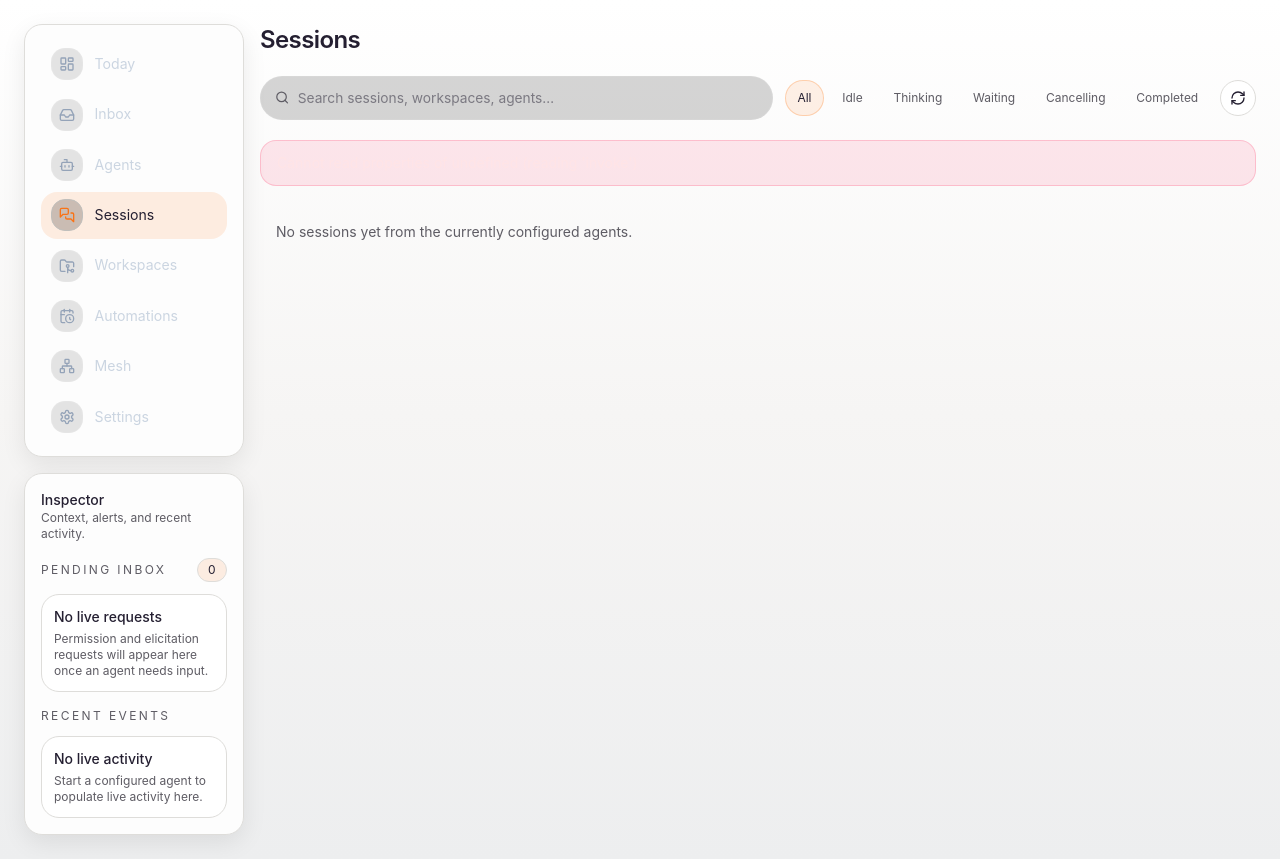
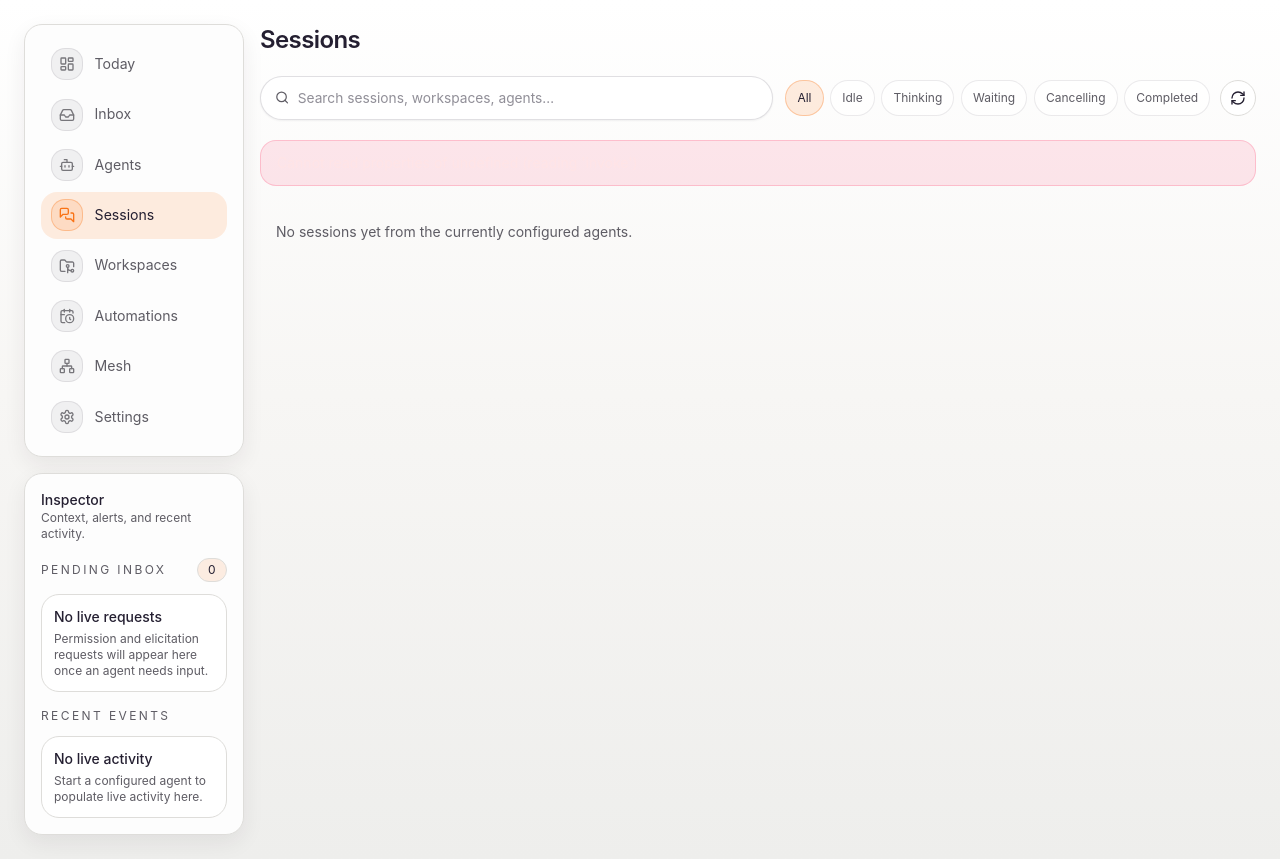
Before and after one commit to querymt/querymt-desktop, a SvelteKit app: page /sessions in a window 1280 px wide. Built offline with nearby package versions, Linux system fonts and the light colour scheme.

Commit message:
refactor: themes fixes

```diff
--- a/src/app.css
+++ b/src/app.css
@@ -7,7 +7,7 @@
   --bg-panel: #fdfdfd;
   --bg-panel-strong: #ffffff;
   --bg-card: #ffffff;
-  --bg-card-hover: #f1f4f9;
+  --bg-card-hover: #f1efed;
   --border: #deddda;
   --border-strong: #c0bfbc;
   --text: #241f31;
@@ -19,20 +19,30 @@
   --accent-dim: rgba(249, 115, 22, 0.12);
   --hazard: rgba(249, 115, 22, 0.14);
   --rail: rgba(249, 115, 22, 0.22);
+  --subtle-border: rgba(36, 31, 49, 0.09);
+  --subtle-border-strong: rgba(36, 31, 49, 0.14);
+  --subtle-surface: rgba(255, 255, 255, 0.72);
+  --subtle-surface-hover: rgba(246, 245, 244, 0.92);
+  --recessed-surface: rgba(246, 245, 244, 0.66);
+  --row-surface: rgba(255, 255, 255, 0.74);
+  --row-surface-hover: rgba(249, 115, 22, 0.08);
+  --icon-surface: rgba(94, 92, 100, 0.08);
+  --selected-surface: rgba(249, 115, 22, 0.13);
+  --selected-border: rgba(249, 115, 22, 0.32);
   --amber: #fb923c;
   --yellow: #f6d32d;
   --success: #2ec27e;
   --warn: #f6d32d;
   --danger: #e01b24;
-  --body-bg: linear-gradient(180deg, #ffffff 0%, #f6f5f4 48%, #edeeef 100%);
+  --body-bg: linear-gradient(180deg, #ffffff 0%, #f7f6f4 46%, #eeeeec 100%);
   --nav-bg: rgba(255, 255, 255, 0.86);
   --nav-border: rgba(0, 0, 0, 0.08);
   --overlay-backdrop: rgba(0, 0, 0, 0.45);
-  --nav-shadow: 0 1px 2px rgba(0, 0, 0, 0.06), 0 16px 38px rgba(0, 0, 0, 0.06);
+  --nav-shadow: 0 1px 2px rgba(0, 0, 0, 0.05), 0 16px 34px rgba(36, 31, 49, 0.06);
   --code-bg: #f6f5f4;
-  --shadow-sm: 0 1px 2px rgba(0, 0, 0, 0.08);
-  --shadow-md: 0 8px 24px rgba(0, 0, 0, 0.08);
-  --shadow-lg: 0 18px 44px rgba(0, 0, 0, 0.1);
+  --shadow-sm: 0 1px 2px rgba(36, 31, 49, 0.06);
+  --shadow-md: 0 8px 22px rgba(36, 31, 49, 0.07);
+  --shadow-lg: 0 18px 42px rgba(36, 31, 49, 0.09);
   --radius: 18px;
   --radius-sm: 10px;
   --app-shell-inset: 1rem;
@@ -62,6 +72,16 @@
   --accent-dim: rgba(251, 146, 60, 0.16);
   --hazard: rgba(251, 146, 60, 0.18);
   --rail: rgba(251, 146, 60, 0.28);
+  --subtle-border: rgba(255, 255, 255, 0.08);
+  --subtle-border-strong: rgba(255, 255, 255, 0.12);
+  --subtle-surface: rgba(255, 255, 255, 0.035);
+  --subtle-surface-hover: rgba(255, 255, 255, 0.05);
+  --recessed-surface: rgba(255, 255, 255, 0.018);
+  --row-surface: rgba(255, 255, 255, 0.035);
+  --row-surface-hover: rgba(255, 122, 26, 0.06);
+  --icon-surface: rgba(0, 0, 0, 0.1);
+  --selected-surface: rgba(255, 122, 26, 0.1);
+  --selected-border: rgba(255, 122, 26, 0.28);
   --body-bg: linear-gradient(180deg, #242426 0%, #1e1e20 56%, #19191b 100%);
   --nav-bg: rgba(36, 36, 38, 0.86);
   --nav-border: rgba(255, 255, 255, 0.08);
@@ -2304,18 +2324,19 @@ summary:focus-visible {
   align-items: center;
   gap: 0.75rem;
   border-radius: 16px;
-  color: rgb(203 213 225);
+  color: var(--muted);
   padding: 0.45rem 0.6rem;
   font-size: 0.88rem;
   transition: border-color 0.15s ease, background 0.15s ease, color 0.15s ease;
 }
 
 .left-rail-link:hover {
-  background: rgba(255, 255, 255, 0.05);
+  background: var(--subtle-surface-hover);
+  color: var(--text);
 }
 
 .left-rail-link-active {
-  background: var(--accent-dim);
+  background: var(--selected-surface);
   color: var(--text);
 }
 
@@ -2335,9 +2356,9 @@ summary:focus-visible {
   height: 2rem;
   flex: 0 0 auto;
   border-radius: 14px;
-  border: 1px solid rgba(255, 255, 255, 0.08);
-  background: rgba(0, 0, 0, 0.1);
-  color: rgb(148 163 184);
+  border: 1px solid var(--subtle-border);
+  background: var(--icon-surface);
+  color: var(--text-dim);
 }
 
 .left-rail-agent-count {
@@ -2360,9 +2381,14 @@ summary:focus-visible {
 }
 
 .left-rail-link-icon-active {
-  border-color: var(--border-strong);
+  border-color: var(--selected-border);
+  background: var(--selected-surface);
+  color: var(--accent);
+}
+
+:root[data-theme='dark'] .left-rail-link-icon-active {
   background: rgba(0, 0, 0, 0.2);
-  color: var(--accent);
+  border-color: rgba(255, 255, 255, 0.08);
 }
 
 .left-rail-link-label {
@@ -2375,7 +2401,7 @@ summary:focus-visible {
   border-radius: 12px;
   border: 1px solid rgba(255, 255, 255, 0.08);
   background: rgba(13, 11, 8, 0.94);
-  color: var(--text);
+  color: #f6f5f4;
   padding: 0.45rem 0.65rem;
   font-size: 0.76rem;
   box-shadow: 0 14px 36px rgba(0, 0, 0, 0.32);
@@ -2417,10 +2443,11 @@ summary:focus-visible {
   gap: 0.55rem;
   min-width: 0;
   border-radius: 999px;
-  border: 1px solid rgba(255, 255, 255, 0.08);
-  background: rgba(0, 0, 0, 0.16);
+  border: 1px solid var(--subtle-border-strong);
+  background: var(--bg-card);
   color: var(--muted);
   padding: 0.62rem 0.85rem;
+  box-shadow: var(--shadow-sm);
 }
 
 .session-browser-search input {
@@ -2441,8 +2468,8 @@ summary:focus-visible {
 
 .session-browser-filter {
   border-radius: 999px;
-  border: 1px solid rgba(255, 255, 255, 0.08);
-  background: rgba(255, 255, 255, 0.035);
+  border: 1px solid var(--subtle-border);
+  background: var(--subtle-surface);
   color: var(--muted);
   padding: 0.45rem 0.7rem;
   font-size: 0.75rem;
@@ -2451,8 +2478,8 @@ summary:focus-visible {
 
 .session-browser-filter:hover,
 .session-browser-filter-active {
-  border-color: rgba(255, 122, 26, 0.28);
-  background: rgba(255, 122, 26, 0.1);
+  border-color: var(--selected-border);
+  background: var(--selected-surface);
   color: var(--text);
 }
 
@@ -2463,13 +2490,14 @@ summary:focus-visible {
 
 .session-workspace-accordion {
   overflow: hidden;
-  border: 1px solid rgba(255, 255, 255, 0.08);
+  border: 1px solid var(--subtle-border-strong);
   border-radius: 18px;
-  background: rgba(0, 0, 0, 0.12);
+  background: var(--bg-card);
+  box-shadow: var(--shadow-sm);
 }
 
 .session-workspace-item + .session-workspace-item {
-  border-top: 1px solid rgba(255, 255, 255, 0.08);
+  border-top: 1px solid var(--subtle-border);
 }
 
 .session-workspace-item {
@@ -2488,7 +2516,7 @@ summary:focus-visible {
 }
 
 .session-workspace-trigger:hover {
-  background: rgba(255, 255, 255, 0.035);
+  background: var(--subtle-surface-hover);
 }
 
 .session-workspace-trigger-main,
@@ -2508,8 +2536,8 @@ summary:focus-visible {
   height: 2.2rem;
   flex: 0 0 auto;
   border-radius: 16px;
-  border: 1px solid rgba(255, 255, 255, 0.08);
-  background: rgba(255, 255, 255, 0.04);
+  border: 1px solid var(--subtle-border);
+  background: var(--icon-surface);
   color: var(--accent);
 }
 
@@ -2548,8 +2576,8 @@ summary:focus-visible {
 }
 
 .session-workspace-content {
-  border-top: 1px solid rgba(255, 255, 255, 0.08);
-  background: rgba(255, 255, 255, 0.018);
+  border-top: 1px solid var(--subtle-border);
+  background: var(--recessed-surface);
   padding: 0;
 }
 
@@ -2562,7 +2590,8 @@ summary:focus-visible {
 
 .session-agent-chip {
   border-radius: 999px;
-  border: 1px solid rgba(255, 255, 255, 0.08);
+  border: 1px solid var(--subtle-border);
+  background: var(--subtle-surface);
   color: var(--muted);
   padding: 0.24rem 0.55rem;
   font-size: 0.68rem;
@@ -2575,19 +2604,19 @@ summary:focus-visible {
 }
 
 .session-workspace-session-list .session-row + .session-row {
-  border-top-color: rgba(255, 255, 255, 0.07);
+  border-top-color: var(--subtle-border);
 }
 
 .session-row {
   justify-content: space-between;
   gap: 0.75rem;
-  background: rgba(255, 255, 255, 0.035);
+  background: var(--row-surface);
   padding-block: 0.74rem;
   padding-left: 1rem;
 }
 
 .session-row:hover {
-  background: rgba(255, 122, 26, 0.06);
+  background: var(--row-surface-hover);
 }
 
 .session-row-identicon {
@@ -2599,8 +2628,8 @@ summary:focus-visible {
   flex: 0 0 auto;
   overflow: hidden;
   border-radius: 999px;
-  border: 1px solid rgba(255, 255, 255, 0.08);
-  background: rgba(255, 255, 255, 0.04);
+  border: 1px solid var(--subtle-border);
+  background: var(--bg-card);
 }
 
 .session-row-identicon svg {
@@ -2676,21 +2705,23 @@ summary:focus-visible {
 
 .agent-list {
   overflow: hidden;
-  border: 1px solid rgba(255, 255, 255, 0.08);
+  border: 1px solid var(--subtle-border-strong);
   border-radius: 18px;
-  background: rgba(0, 0, 0, 0.12);
+  background: var(--bg-card);
+  box-shadow: var(--shadow-sm);
 }
 
 .agent-list-row {
+  background: var(--row-surface);
   transition: background 0.15s ease;
 }
 
 .agent-list-row + .agent-list-row {
-  border-top: 1px solid rgba(255, 255, 255, 0.08);
+  border-top: 1px solid var(--subtle-border);
 }
 
 .agent-list-row:hover {
-  background: rgba(255, 255, 255, 0.035);
+  background: var(--subtle-surface-hover);
 }
 
 .agent-list-row-inner {
```
